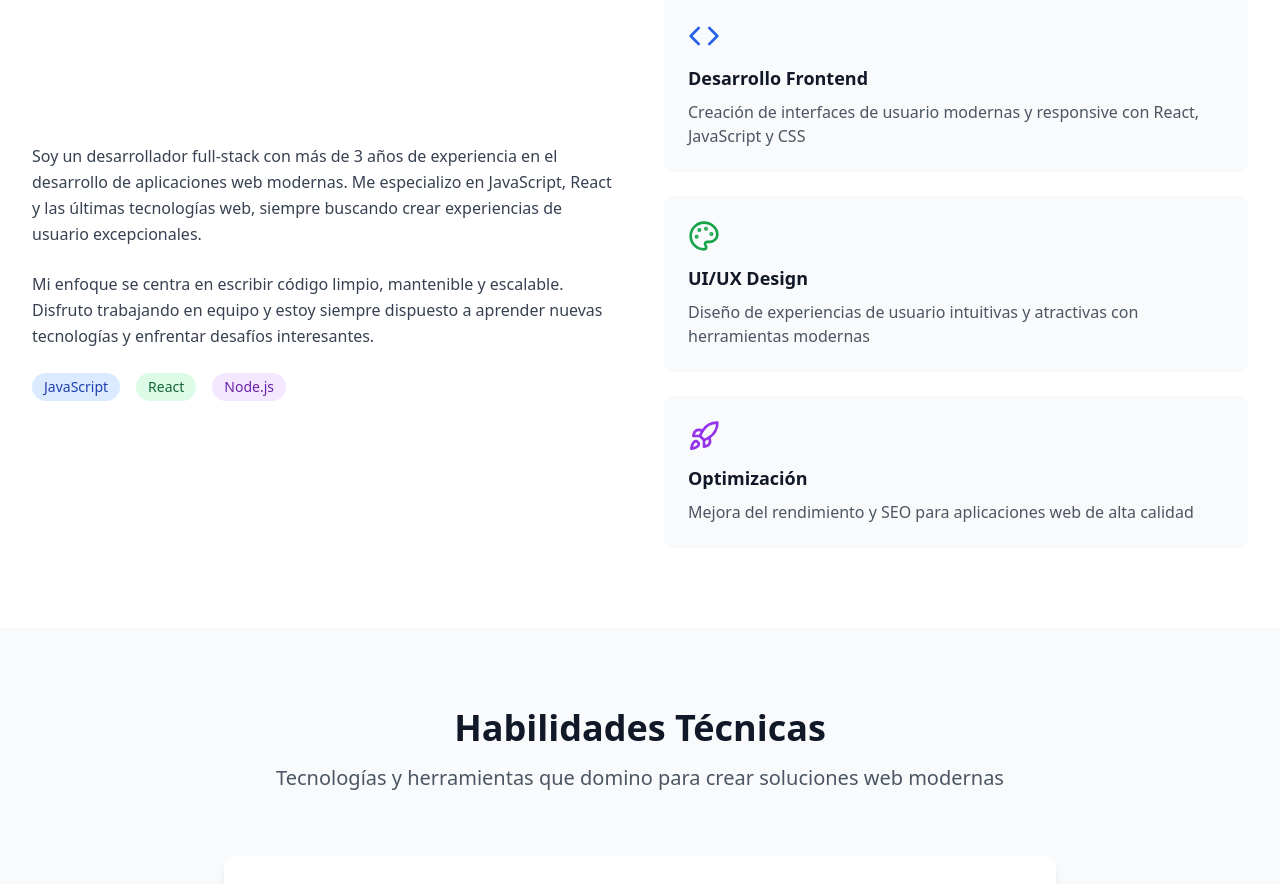
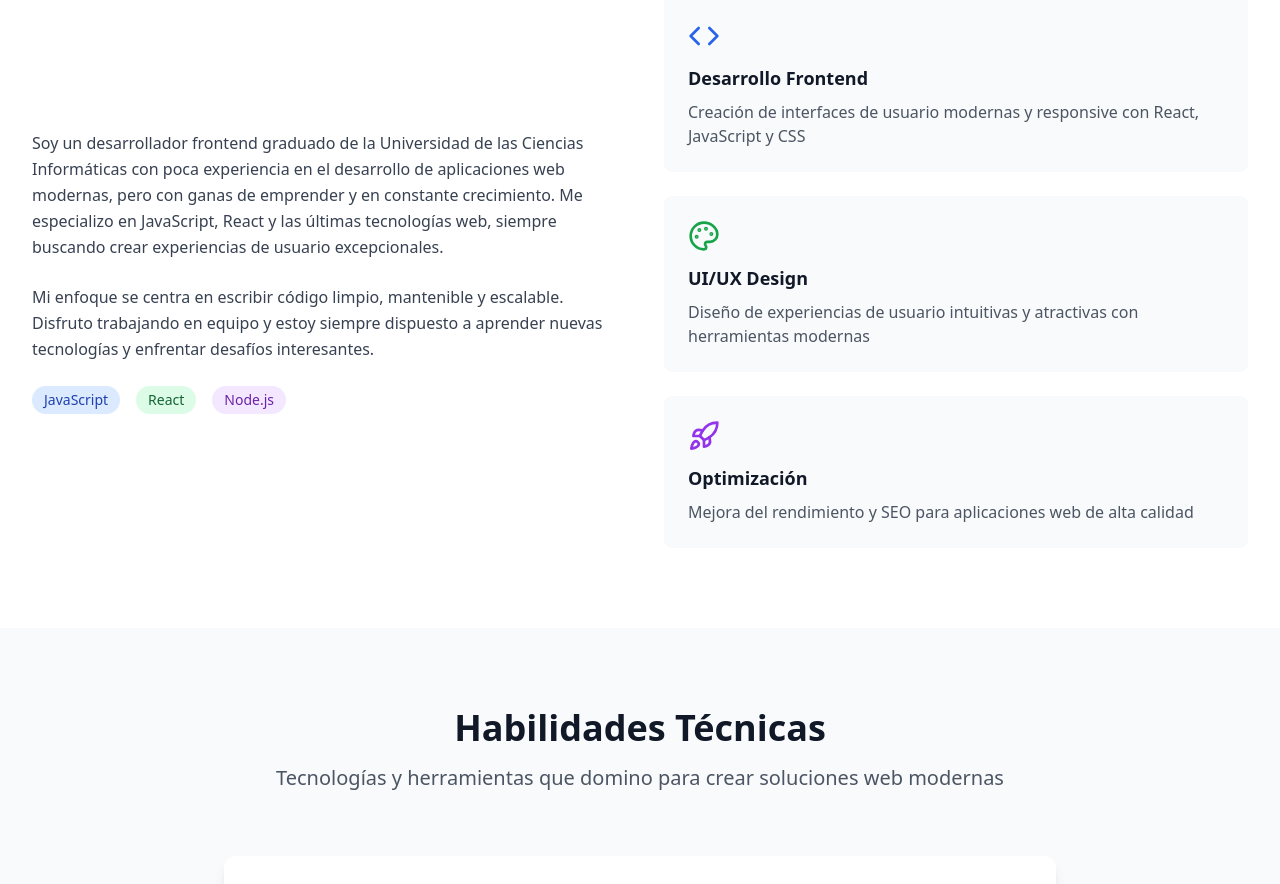
Before and after one commit to Enrique001127/portafolio, a React (Vite) app: page / in a window 1280 px wide. Shown: the part 1060-1944 px from the top of the page. Built offline with nearby package versions, Linux system fonts and the light colour scheme.

Commit message:
Actualizar descripción personal en About

```diff
--- a/src/contexts/AppContext.tsx
+++ b/src/contexts/AppContext.tsx
@@ -38,7 +38,7 @@ const translations: Translations = {
   // About
   'about.title': { es: 'Sobre Mí', en: 'About Me' },
   'about.subtitle': { es: 'Apasionado por la tecnología y el desarrollo web, con experiencia en crear soluciones digitales innovadoras', en: 'Passionate about technology and web development, with experience creating innovative digital solutions' },
-  'about.description1': { es: 'Soy un desarrollador full-stack con más de 3 años de experiencia en el desarrollo de aplicaciones web modernas. Me especializo en JavaScript, React y las últimas tecnologías web, siempre buscando crear experiencias de usuario excepcionales.', en: 'I\'m a full-stack developer with over 3 years of experience developing modern web applications. I specialize in JavaScript, React and the latest web technologies, always looking to create exceptional user experiences.' },
+  'about.description1': { es: 'Soy un desarrollador frontend graduado de la Universidad de las Ciencias Informáticas con poca experiencia en el desarrollo de aplicaciones web modernas, pero con ganas de emprender y en constante crecimiento. Me especializo en JavaScript, React y las últimas tecnologías web, siempre buscando crear experiencias de usuario excepcionales.', en: 'I\'m a frontend developer graduated from the University of Computer Sciences with little experience in modern web application development, but with entrepreneurial spirit and constantly growing. I specialize in JavaScript, React and the latest web technologies, always looking to create exceptional user experiences.' },
   'about.description2': { es: 'Mi enfoque se centra en escribir código limpio, mantenible y escalable. Disfruto trabajando en equipo y estoy siempre dispuesto a aprender nuevas tecnologías y enfrentar desafíos interesantes.', en: 'My approach focuses on writing clean, maintainable and scalable code. I enjoy working in teams and am always willing to learn new technologies and face interesting challenges.' },
   'about.frontend': { es: 'Desarrollo Frontend', en: 'Frontend Development' },
   'about.frontendDesc': { es: 'Creación de interfaces de usuario modernas y responsive con React, JavaScript y CSS', en: 'Creating modern and responsive user interfaces with React, JavaScript and CSS' },
```
